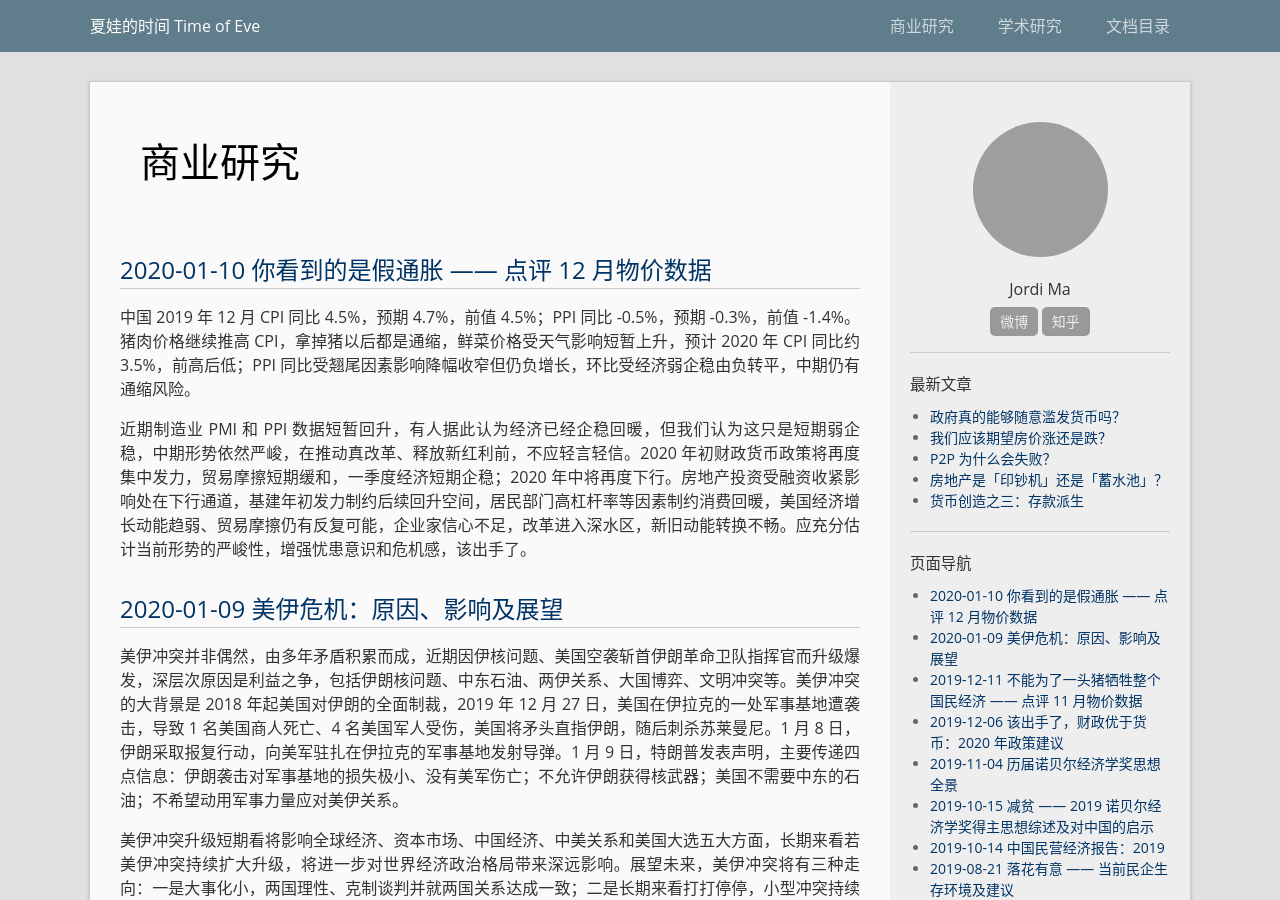
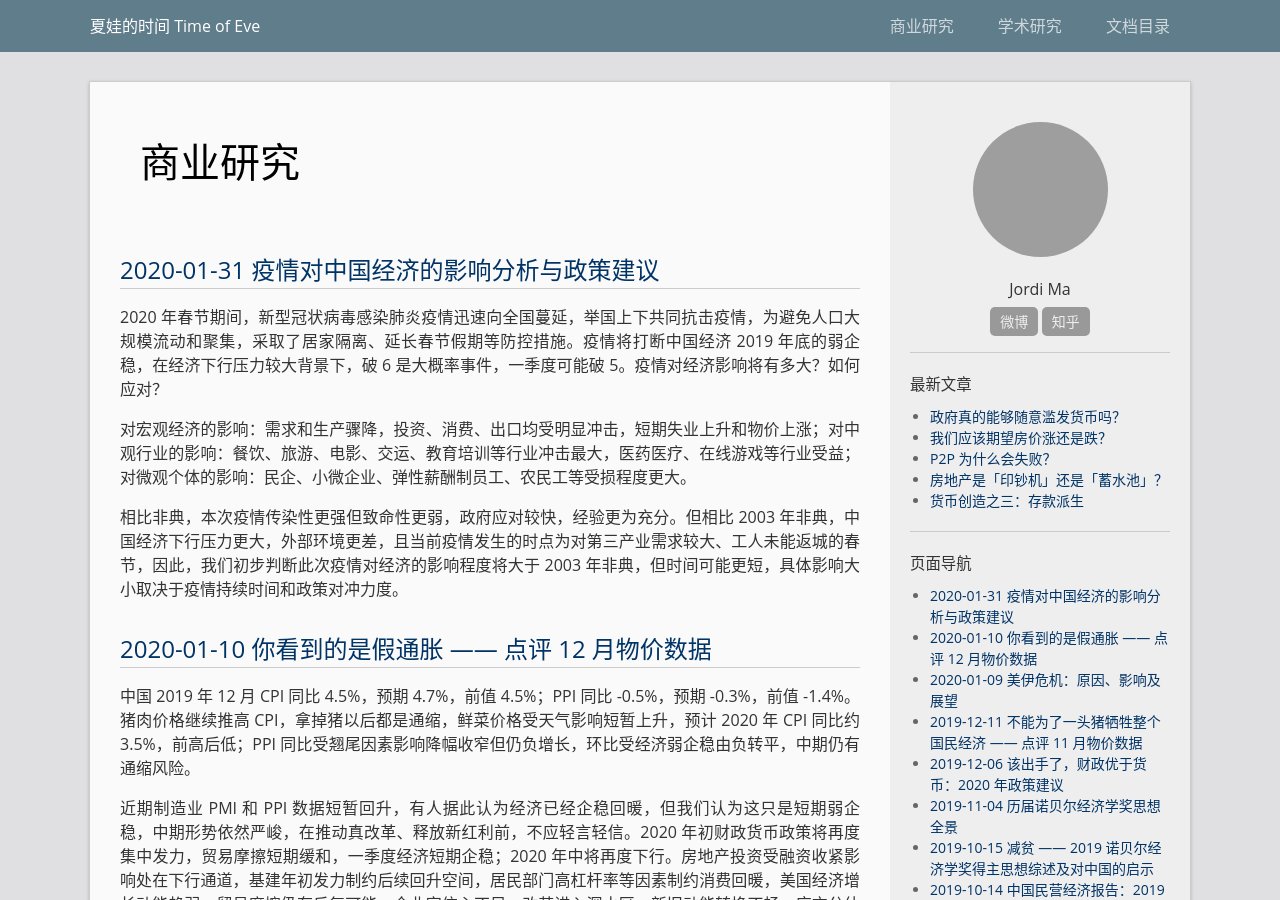
Before and after one commit to majiajin/majiajin.github.io, a Jekyll site: the page built from business.md, in a window 1280 px wide and 900 px high. Built offline with Jekyll 4.4.1, drawn with Linux system fonts in a browser that asks for light colours; grey boxes are pictures that could not be loaded.

Commit message:
Update business.md

```diff
--- a/business.md
+++ b/business.md
@@ -3,6 +3,14 @@ layout: page
 title: 商业研究
 permalink: /business/
 ---
+
+## [2020-01-31 疫情对中国经济的影响分析与政策建议](https://mp.weixin.qq.com/s/qTiIZ5YcQ3gXP0kfpgNvPQ)
+
+2020 年春节期间，新型冠状病毒感染肺炎疫情迅速向全国蔓延，举国上下共同抗击疫情，为避免人口大规模流动和聚集，采取了居家隔离、延长春节假期等防控措施。疫情将打断中国经济 2019 年底的弱企稳，在经济下行压力较大背景下，破 6 是大概率事件，一季度可能破 5。疫情对经济影响将有多大？如何应对？
+
+对宏观经济的影响：需求和生产骤降，投资、消费、出口均受明显冲击，短期失业上升和物价上涨；对中观行业的影响：餐饮、旅游、电影、交运、教育培训等行业冲击最大，医药医疗、在线游戏等行业受益；对微观个体的影响：民企、小微企业、弹性薪酬制员工、农民工等受损程度更大。
+
+相比非典，本次疫情传染性更强但致命性更弱，政府应对较快，经验更为充分。但相比 2003 年非典，中国经济下行压力更大，外部环境更差，且当前疫情发生的时点为对第三产业需求较大、工人未能返城的春节，因此，我们初步判断此次疫情对经济的影响程度将大于 2003 年非典，但时间可能更短，具体影响大小取决于疫情持续时间和政策对冲力度。
 
 ## [2020-01-10 你看到的是假通胀 —— 点评 12 月物价数据](https://mp.weixin.qq.com/s/rjvCfbMWrJrC-uTERtq55A)
 
```
